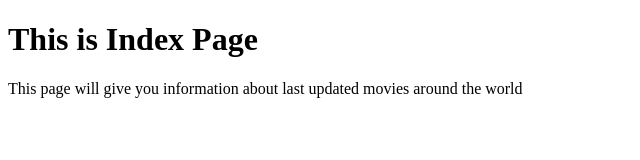
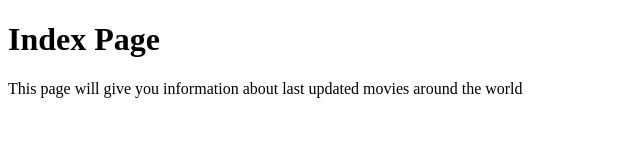
Before and after one commit to esrasalimova/movie_api, a plain HTML site: page index.html in a window 1280 px wide. Shown: the whole page, without its empty margins (0-640 px from the left). Drawn offline with Linux system fonts and the light colour scheme.

Commit message:
managed index page

```diff
--- a/index.html
+++ b/index.html
@@ -5,7 +5,7 @@
 <title>INDEX</title>
 </head>
 <body>
-<h1>This is Index Page</h1>
+<h1>Index Page</h1>
 <p>This page will give you information about last updated movies around the world</p>
 </body>
 </html>
```
